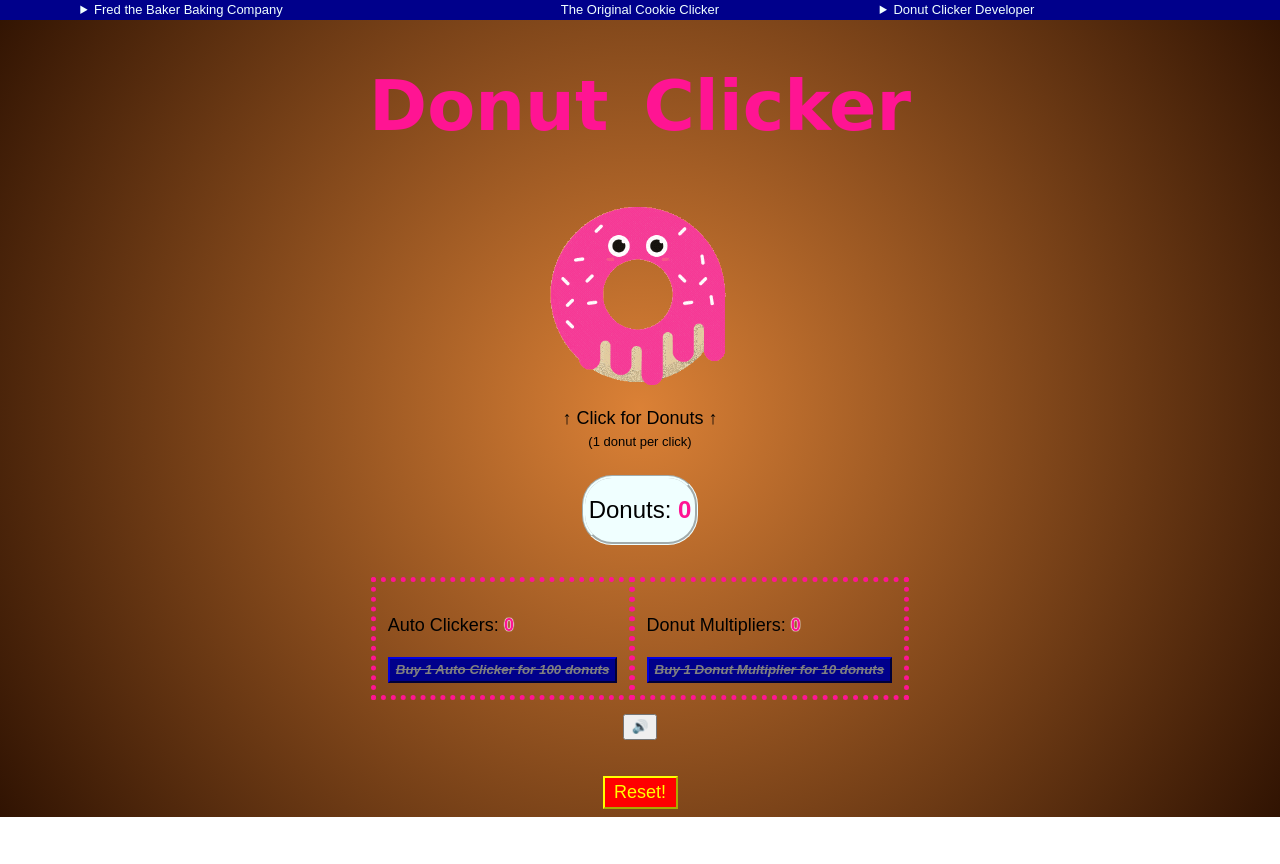
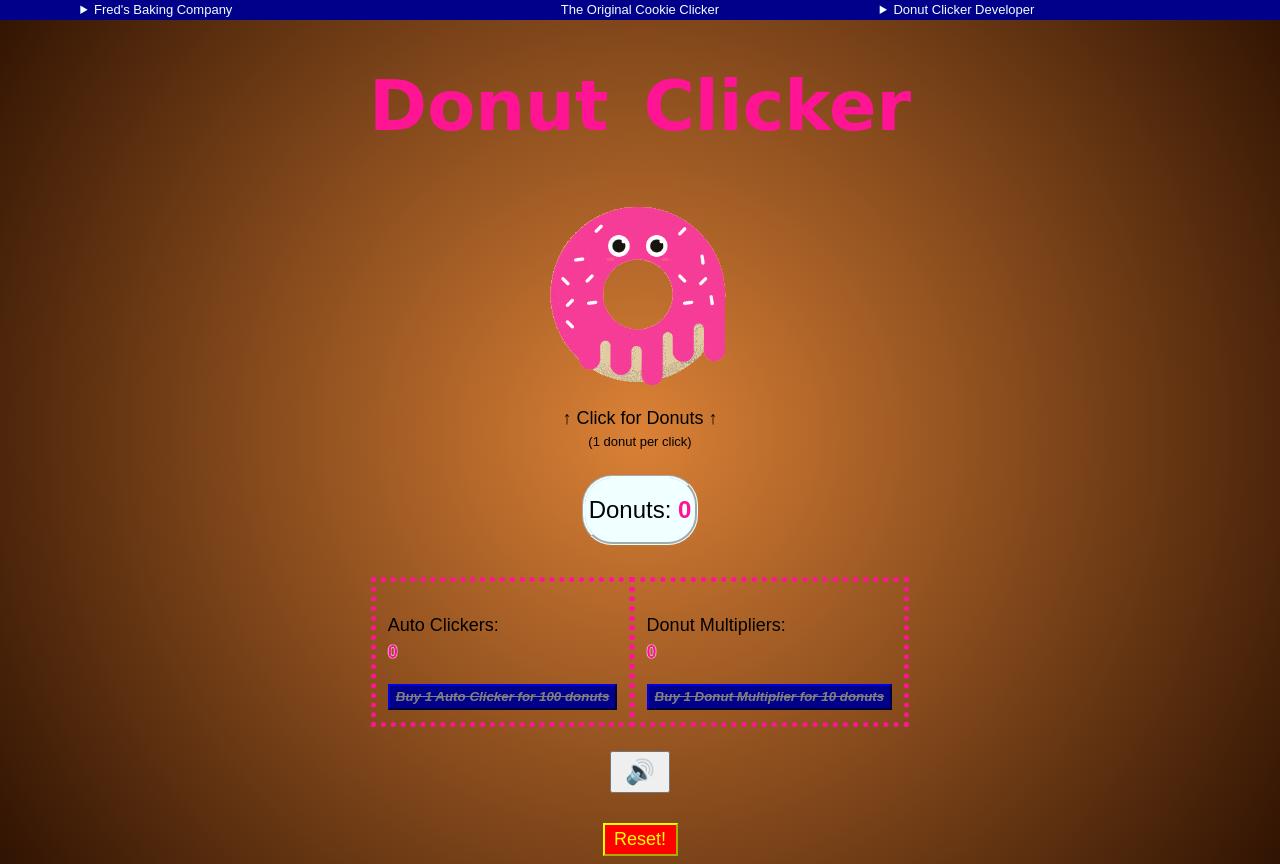
Before and after one commit to JamieCBarr/donut-clicker, a website built with Parcel: page index.html in a window 1280 px wide. Before the commit the page ends 817 px from the top, so only its background shows below. Built offline with nearby package versions, Linux system fonts and the light colour scheme; a web font is replaced by a local one.

Commit message:
resize volume, reorganize item boxes

```diff
--- a/css/style.css
+++ b/css/style.css
@@ -93,6 +93,8 @@
 
 .volumeButton{
     display: inline;
+    font-size: x-large;
+    margin-bottom: -20px;
 }
 
 .hidden{
--- a/index.html
+++ b/index.html
@@ -14,7 +14,7 @@
   <body>
     <div class="container">
       <header>
-        <details><summary>Fred the Baker Baking Company</summary>
+        <details><summary>Fred's Baking Company</summary>
           Fred the Baker established his world famous Baking Company in 1977.
           Starting with just one modest shop overlooking the Kern River,
           in Bakersfield, CA, Fred the Baker Baking Company
@@ -43,12 +43,12 @@
 
         <div id="items">
           <section class="itemSection" id="autoClickerSection">
-            <p class="itemCounter">Auto Clickers: <span id="autoClickerCounter">0</span></p>
+            <p class="itemCounter">Auto Clickers: <br><span id="autoClickerCounter">0</span></p>
             <button class="itemButton" id="autoClickerButton" disabled="disabled">Buy 1 Auto Clicker for <span id="autoClickerCost">100</span> donuts</button>
           </section>
 
           <section class="itemSection" id="donutMultiplierSection">
-            <p class="itemCounter">Donut Multipliers: <span id="donutMultiplierCounter">0</span></p>
+            <p class="itemCounter">Donut Multipliers: <br><span id="donutMultiplierCounter">0</span></p>
             <button class="itemButton" id="donutMultiplierButton" disabled="disabled">Buy 1 Donut Multiplier for <span id="donutMultiplierCost">10</span> donuts</button>
           </section>
         </div>
```
